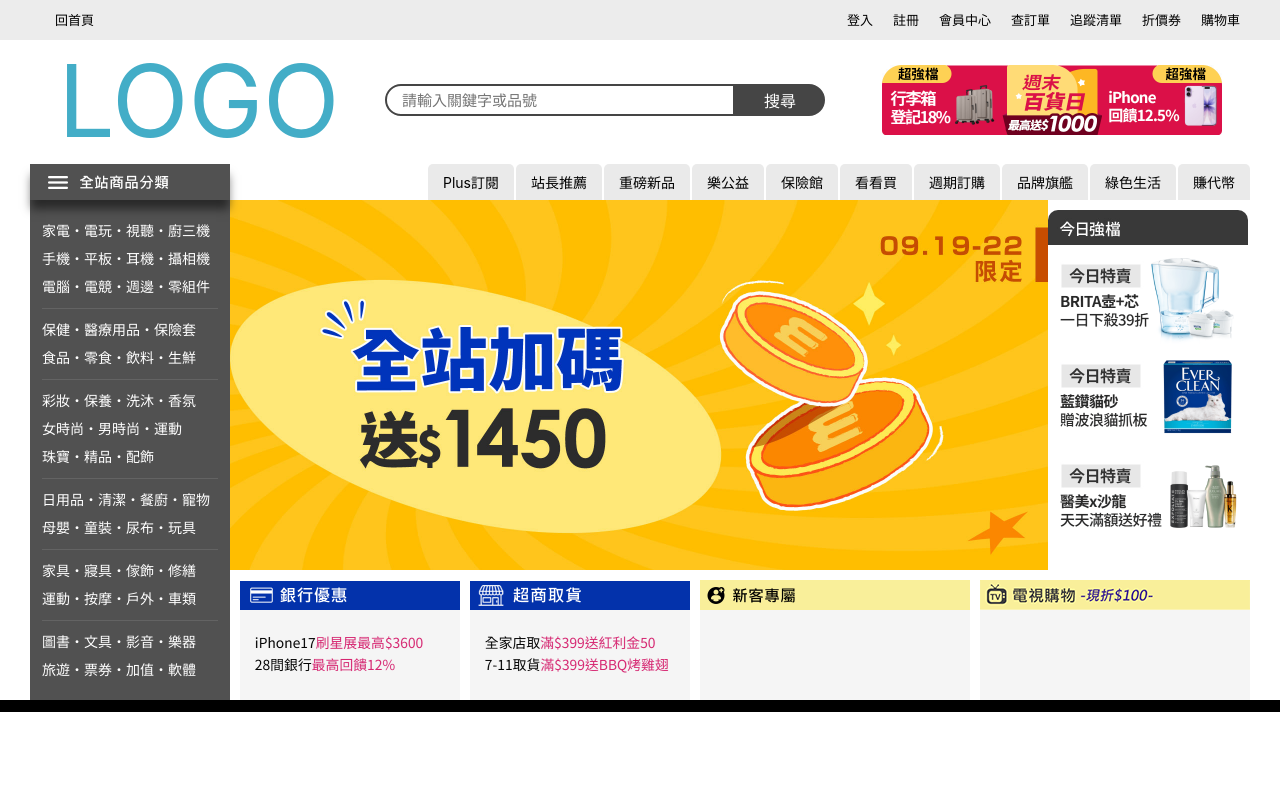
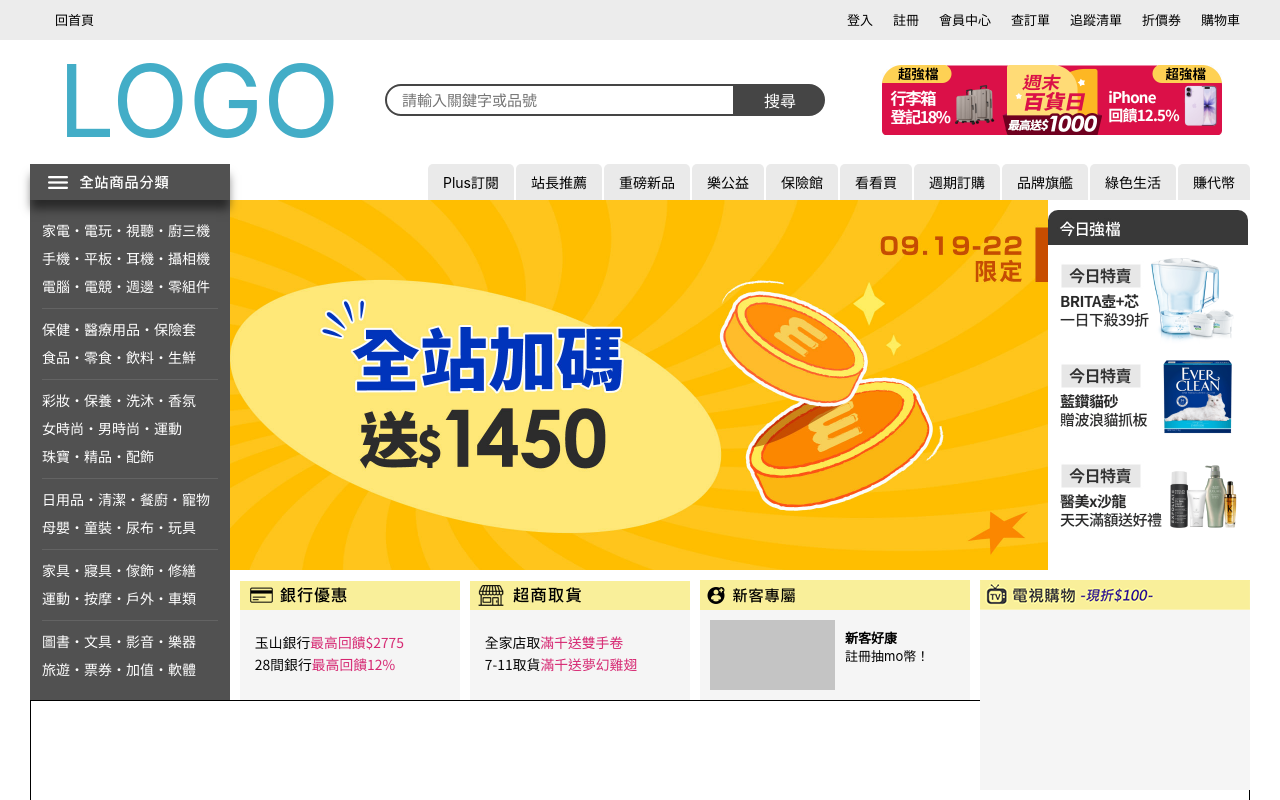
Before and after one commit to Eric0911/e-shop, a React (Create React App) app: page / in a window 1280 px wide. Shown: the top 800 px of the page. Built offline with nearby package versions, Linux system fonts and the light colour scheme.

Commit message:
更新程式

```diff
--- a/src/App.js
+++ b/src/App.js
@@ -114,20 +114,26 @@ function App() {
         </div>
         <div>
           <div className='new-customer'>
-
           </div>
           <div>
-
+            <div className='new-customer-video'>
+            </div>
+            <div className='new-customer-text'>
+              <a>新客好康</a>
+              <a>註冊抽mo幣！</a>
+            </div>
           </div>
         </div>
         <div>
           <div className='TV-shop'>
 
           </div>
+          <div className='TV-shop-video'>
+
+          </div>
           <div>
 
           </div>
-
         </div>
       </div>
       <div className='content-2 coding'>
--- a/src/style.css
+++ b/src/style.css
@@ -286,7 +286,42 @@ a {
   background-image: url(TV-shop.png);
 }
 
+.content-1 > div > div {
+  display: flex;
+}
+
+.content-1 > div > div > .new-customer-video {
+  width: 125px;
+  height: 70px;
+  display: flex;
+  background-color: rgba(0, 0, 0, 0.2);
+  margin: 0px 10px 0px 0px;
+}
+
+.content-1 > div > div > .new-customer-text {
+  width: 115px;
+  height: 70px;
+  display: block;
+  padding: 8px 0px;
+}
+
+.new-customer-text > a {
+  display: block;
+  width: 100%;
+  height: 18px;
+  line-height: initial;
+}
+
+.new-customer-text > a:first-child {
+  font-weight: bold;
+}
+
 .menu-bar {
   position: relative;
   padding: 0px 10px 0px 10px;
+}
+
+.content-2 {
+  height: 9009px;
+  width: 1220px;
 }/*# sourceMappingURL=style.css.map */
--- a/src/style.scss
+++ b/src/style.scss
@@ -287,10 +287,44 @@ a{
     background-image: url(TV-shop.png);
 }
 
+.content-1 > div > div {
+    display: flex;
+}
+
+.content-1 > div > div > .new-customer-video {
+    width: 125px;
+    height: 70px;
+    display: flex;
+    background-color: rgba(0, 0, 0, 0.2);
+    margin: 0px 10px 0px 0px;
+}
+
+.content-1 > div > div > .new-customer-text {
+    width: 115px;
+    height: 70px;
+    display: block;
+    padding: 8px 0px;
+}
+
+.new-customer-text > a {
+    display: block;
+    width: 100%;
+    height: 18px;
+    line-height: initial;
+}
+
+.new-customer-text > a:first-child {
+    font-weight: bold;
+}
 .menu-bar {
     position: relative;
     padding: 0px 10px 0px 10px;
 }
 
+.content-2 {
+    height: 9009px;
+    width: 1220px;
+}
+
 @media screen and (min-width: 1220px) {
 }
```
Also changed, not shown: public/images/content-note.png, 1 other file (tests, documents, lock files or other folders).
